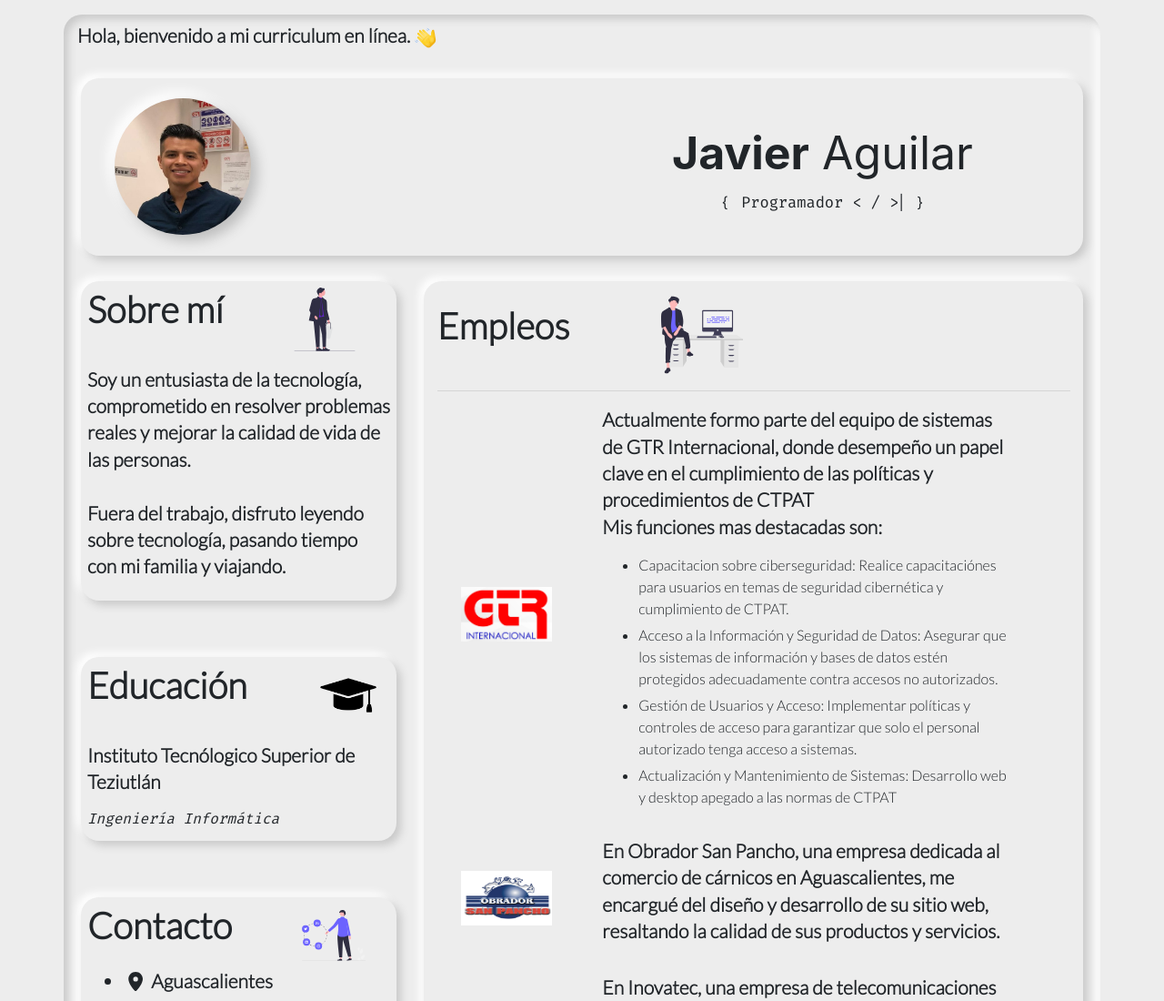
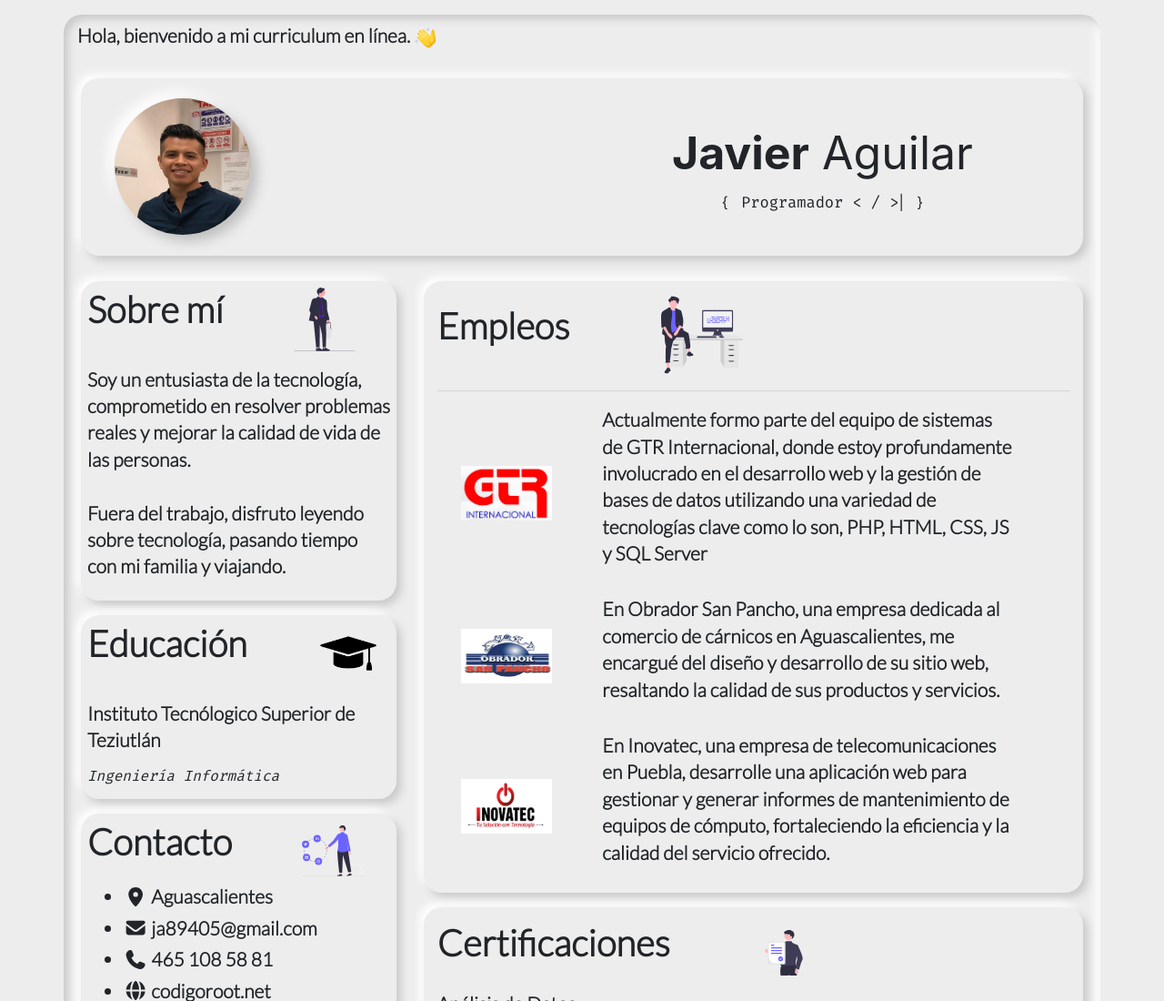
Before and after one commit to Codigoroot/curriculum, a plain HTML site: page index.html in a window 1280 px wide. Shown: the top 1100 px of the page at 91% size. Drawn offline with nearby package versions, Linux system fonts and the light colour scheme.

Commit message:
actualizacion de GTR

```diff
--- a/index.html
+++ b/index.html
@@ -115,21 +115,7 @@
 						</div>
 
 						<div class="col-md-8 mt-2 mt-md-0">
-							<p class="texto">Actualmente formo parte del equipo de sistemas de GTR Internacional, donde desempeño un papel clave en el cumplimiento de las políticas y procedimientos de CTPAT <br>
-
-								Mis funciones mas destacadas son:
-
-								<ul>
-									<li>Capacitacion sobre ciberseguridad: Realice capacitaciónes para usuarios en temas de seguridad cibernética y cumplimiento de CTPAT. </li>
-									<li>Acceso a la Información y Seguridad de Datos: Asegurar que los sistemas de información y bases de datos estén protegidos adecuadamente contra accesos no autorizados.</li>
-
-									<li>Gestión de Usuarios y Acceso: Implementar políticas y controles de acceso para garantizar que solo el personal autorizado tenga acceso a sistemas.</li>
-
-									<li>Actualización y Mantenimiento de Sistemas: Desarrollo web y desktop apegado a las normas de CTPAT</li>
-								</ul>
-
-
-
+							<p class="texto">Actualmente formo parte del equipo de sistemas de GTR Internacional, donde estoy profundamente involucrado en el desarrollo web y la gestión de bases de datos utilizando una variedad de tecnologías clave como lo son, PHP, HTML, CSS, JS y SQL Server<br>
 							</p>
 
 						</div>
```
